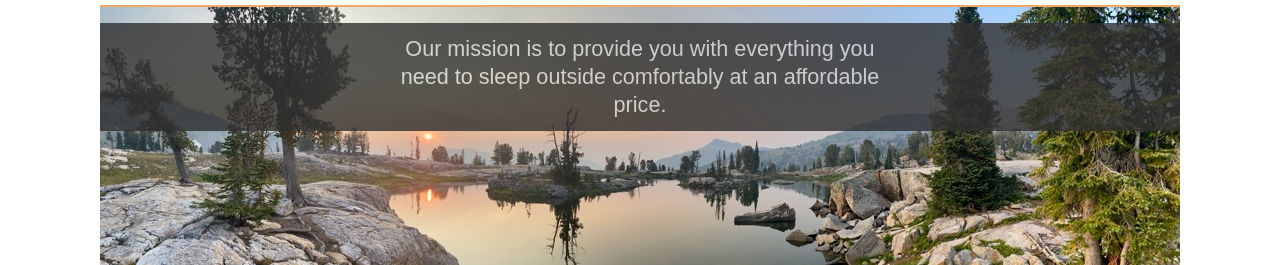
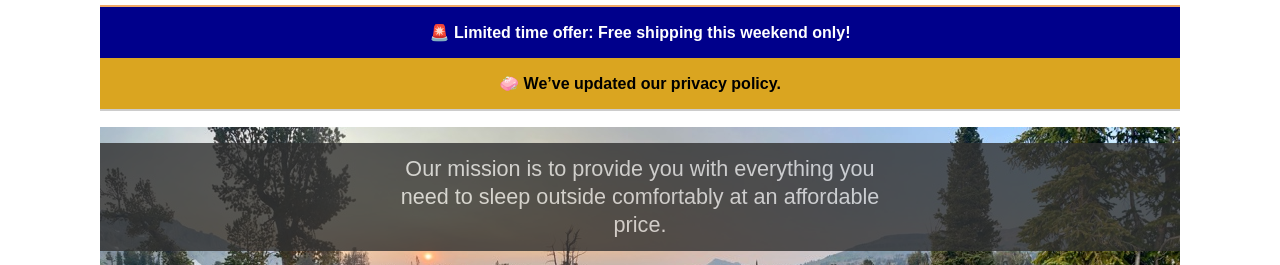
Before and after one commit to tuckervlittle/wdd330-team14, a website built with Vite: page src/index.html in a window 1280 px wide. Shown: the part 71-336 px from the top of the page. Built offline with nearby package versions, Linux system fonts and the light colour scheme; files whose address does not match are found by name.

Commit message:
Individual Task

```diff
--- a/src/css/style.css
+++ b/src/css/style.css
@@ -425,6 +425,16 @@ hr {
   cursor: pointer;
 }
 
+.alert-list {
+  border-bottom: 2px solid #ccc;
+  margin-bottom: 1rem;
+}
+.alert-list p {
+  font-size: 1rem;
+  text-align: center;
+}
+
+
 footer {
   font-size: var(--small-font);
   padding: 1em;
--- /dev/null
+++ b/src/js/alert.js
@@ -0,0 +1,41 @@
+// Alert.js
+export default class Alert {
+  constructor(jsonPath) {
+    this.jsonPath = jsonPath;
+  }
+
+  async init() {
+    try {
+      const response = await fetch(this.jsonPath);
+      const alerts = await response.json();
+
+      if (alerts.length > 0) {
+        this.renderAlerts(alerts);
+      }
+    } catch (err) {
+      console.error("Failed to load alerts:", err);
+    }
+  }
+
+  renderAlerts(alerts) {
+    const section = document.createElement("section");
+    section.classList.add("alert-list");
+
+    alerts.forEach(alert => {
+      const p = document.createElement("p");
+      p.textContent = alert.message;
+      p.style.backgroundColor = alert.background;
+      p.style.color = alert.color;
+      p.style.padding = "1rem";
+      p.style.margin = "0";
+      p.style.fontWeight = "bold";
+
+      section.appendChild(p);
+    });
+
+    const main = document.querySelector("main");
+    if (main) {
+      main.prepend(section);
+    }
+  }
+}
--- a/src/js/main.js
+++ b/src/js/main.js
@@ -1,3 +1,9 @@
 import { loadHeaderFooter } from './utils.mjs';
 
 loadHeaderFooter();
+
+// main.js or index.js
+import Alert from './alert.js';
+
+const alertModule = new Alert('./alerts.json');
+alertModule.init();
--- /dev/null
+++ b/src/public/json/alerts.json
@@ -0,0 +1,12 @@
+[
+  {
+    "message": "🚨 Limited time offer: Free shipping this weekend only!",
+    "background": "darkblue",
+    "color": "white"
+  },
+  {
+    "message": "🧼 We’ve updated our privacy policy.",
+    "background": "goldenrod",
+    "color": "black"
+  }
+]
```
